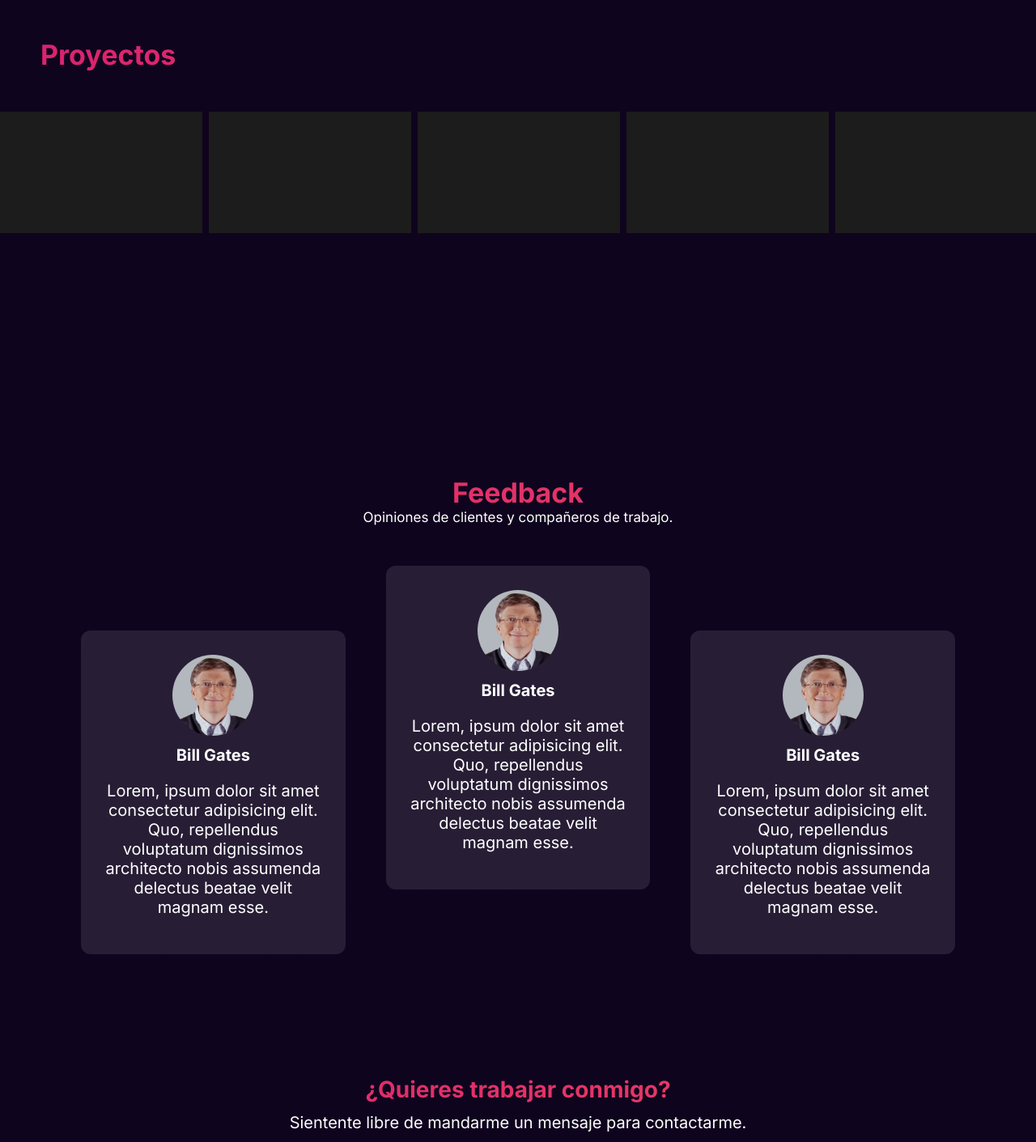
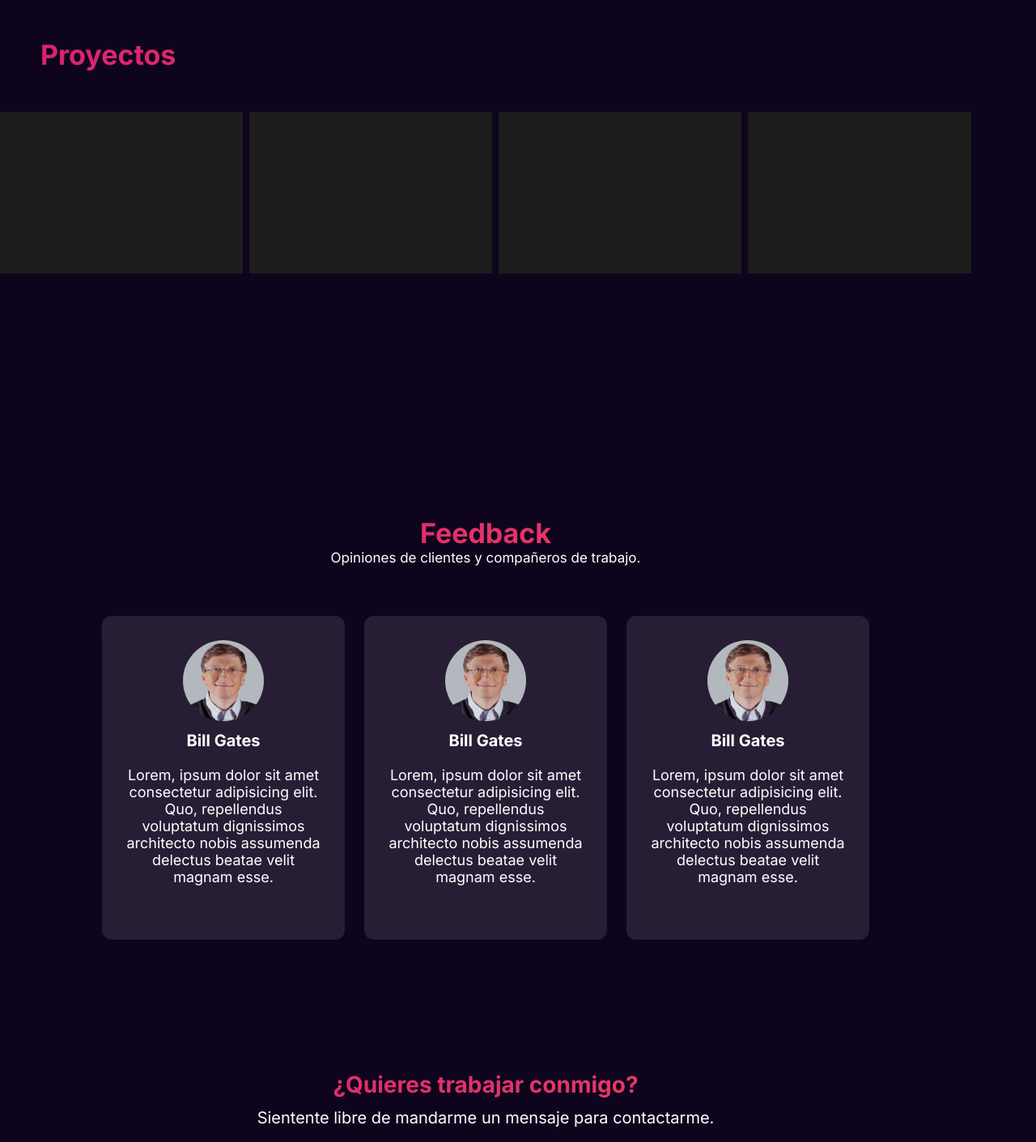
Before and after one commit to ourainbows/ourainbows.github.io, a React (Create React App) app: page / in a window 1280 px wide. Shown: the part 2140-3551 px from the top of the page at 81% size. Built offline with nearby package versions, Linux system fonts and the light colour scheme.

Commit message:
Set wrapper for max siz

```diff
--- a/src/App.jsx
+++ b/src/App.jsx
@@ -7,9 +7,11 @@ import { Projects } from './components/Projects';
 import { Services } from './components/Services';
 import { Work } from './components/Work';
 
+import styles from './app.module.css'
+
 function App() {
   return (
-    <>
+    <div className={styles.wrapper}>
       <Navbar />
       <main>
         <Home />
@@ -20,7 +22,7 @@ function App() {
         <Work/>
       </main>
       <Footer/>
-    </>
+    </div>
   )
 }
 
--- /dev/null
+++ b/src/app.module.css
@@ -0,0 +1,3 @@
+.wrapper{
+    max-width: 1200px;
+}
--- a/src/components/Feedback/styles.module.css
+++ b/src/components/Feedback/styles.module.css
@@ -22,7 +22,8 @@
 }
 .cardsContainer {
   display: flex;
-  justify-content: space-between;
+  justify-content: center;
+  flex-wrap: wrap;
 }
 .card {
   background: linear-gradient(
@@ -35,12 +36,13 @@
   align-items: center;
   flex-direction: column;
   height: 40rem;
-  width: 100rem;
+  width: 30rem;
   padding: 3rem 3rem 3rem;
+  margin: 1.2rem;
 }
 .card:nth-child(odd){
-    margin: 0 5rem;
-    margin-top: 8rem;
+    /* margin: 0 5rem; */
+    /* margin-top: 8rem; */
 }
 .card img {
   border-radius: 50%;
@@ -54,6 +56,6 @@
   margin-bottom: 2rem;
 }
 .cardText {
-  font-size: 2rem;
+  font-size: 1.8rem;
   text-align: center;
 }
--- a/src/components/Footer/styles.module.css
+++ b/src/components/Footer/styles.module.css
@@ -47,8 +47,8 @@
   z-index: -1;
   width: 100%;
   left: 0;
-  filter: blur(50px);
-  height: 13px;
+  filter: blur(40px);
+  height: 16px;
 }
 .copyright {
   font-size: 1.3rem;
--- a/src/components/Projects/styles.module.css
+++ b/src/components/Projects/styles.module.css
@@ -2,8 +2,8 @@
   margin-bottom: 30rem;
 }
 .project {
-  height: 15rem;
-  min-width: 25rem;
+  height: 20rem;
+  min-width: 30rem;
   background-color: #1C1C1C;
   margin-right: .8rem;
 }
--- a/src/index.css
+++ b/src/index.css
@@ -3,10 +3,22 @@
 :root {
   --background: #0f041e;
   --main: #f85959;
-  --secundary: ##e61a7aeb;
+  --secundary: #e61a7aeb;
   --text: #ffffff;
 }
-
+::-webkit-scrollbar {
+  width: 10px;
+}
+::-webkit-scrollbar-track {
+  background: var(--background);
+}
+::-webkit-scrollbar-thumb {
+  background: #F4545C;
+  border-radius: 10px;
+}
+::-webkit-scrollbar-thumb:hover {
+  background: #9c3d3d;
+}
 * {
   box-sizing: border-box;
   margin: 0%;
@@ -15,7 +27,6 @@
 html {
   font-size: 62.5%;
 }
-
 body {
   background: var(--background);
   color: var(--text);
```
Also changed, not shown: src/assets/me.png.
